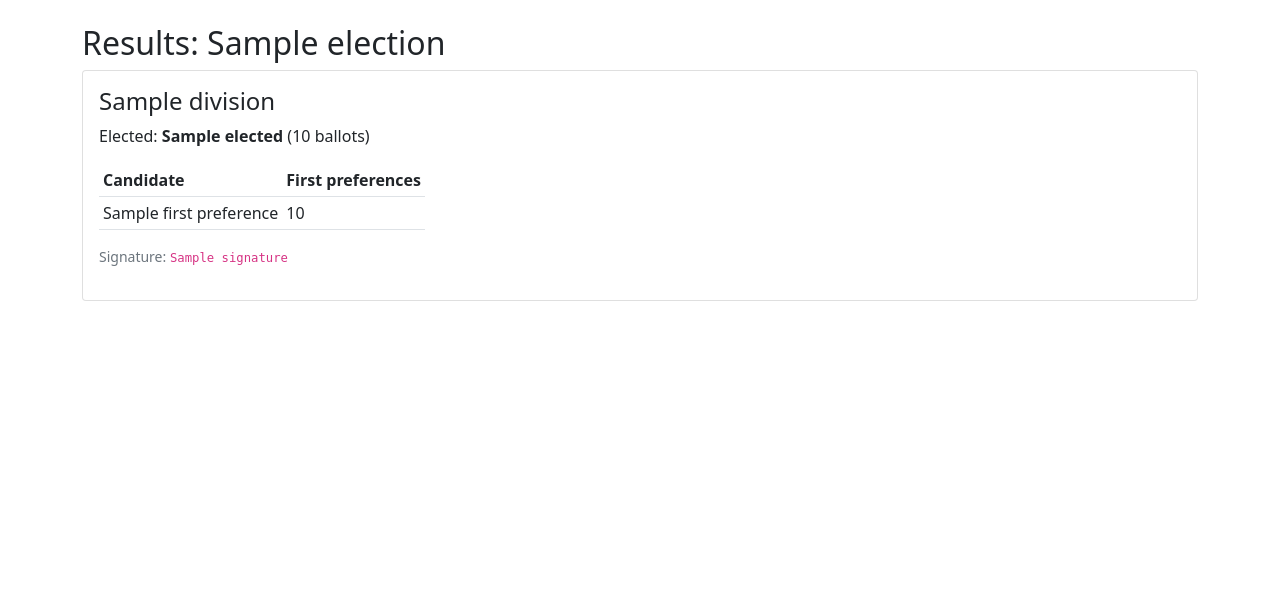
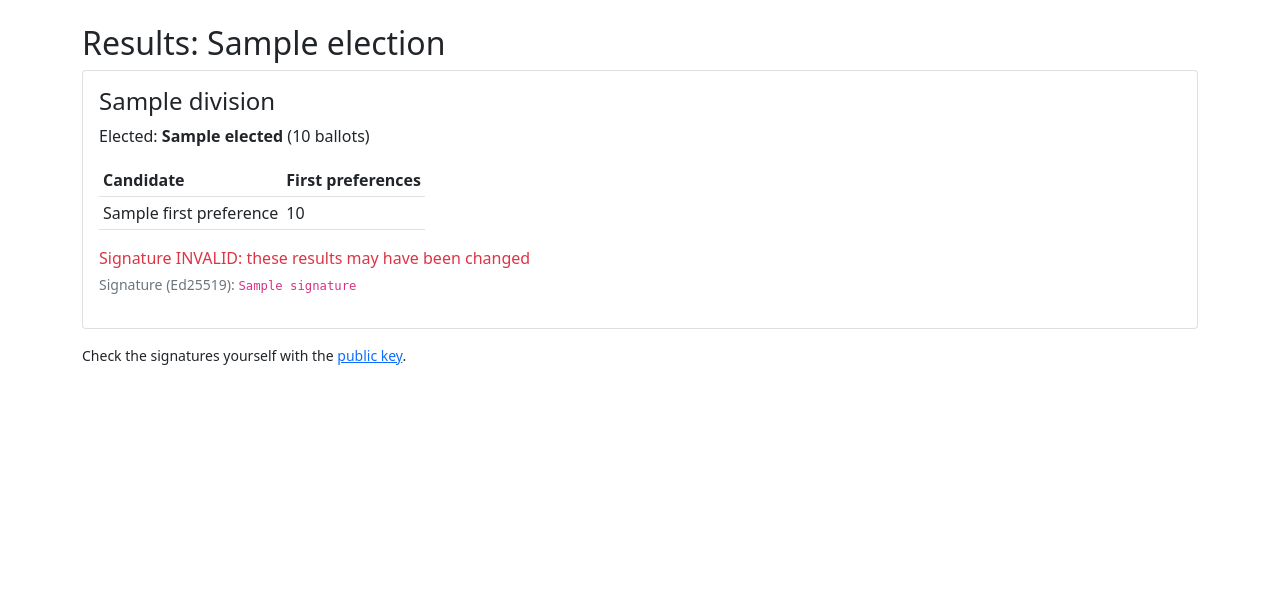
Before and after one commit to z-wang-rmit/Secure-Software-Systems_A3_Group-18, a Python web app: template templates/results.html in a window 1280 px wide. Shown: the part 56-662 px from the top of the page. Run offline with Jinja, Linux system fonts and the light colour scheme; the template is opened without the code that fills it: most values are stand-ins (such as "Sample title", 1, 10 or a date in 2020).

Commit message:
R18: publish the results public key and show signature checks
GET /api/v1/results/public-key serves the Ed25519 public key as text so
outside systems can verify results without trusting our verify API.
The results page shows whether each division's signature is valid.

```diff
--- a/app/utils/auth.py
+++ b/app/utils/auth.py
@@ -141,7 +141,7 @@ PUBLIC_ENDPOINTS = {
     'static', 'main.index', 'main.health_check',
     'auth.login', 'auth.register', 'auth.api_login',
     'auth.mfa_setup',
-    'results.view', 'results.api_results', 'results.api_verify',
+    'results.view', 'results.api_results', 'results.api_verify', 'results.api_public_key',
     'ballot.bulletin', 'ballot.api_bulletin', 'auth.mfa_verify',
 }
 
--- a/templates/results.html
+++ b/templates/results.html
@@ -13,10 +13,16 @@
                     <tr><td>{{ name }}</td><td>{{ votes }}</td></tr>
                 {% endfor %}
             </table>
-            <p class="small text-muted">Signature: <code class="receipt">{{ r.signature }}</code></p>
+            {% if valid[r.id] %}
+                <p class="text-success mb-1">Signature valid</p>
+            {% else %}
+                <p class="text-danger mb-1">Signature INVALID: these results may have been changed</p>
+            {% endif %}
+            <p class="small text-muted">Signature (Ed25519): <code class="receipt">{{ r.signature }}</code></p>
         </div>
     </div>
 {% else %}
     <p>No results yet.</p>
 {% endfor %}
+<p class="small">Check the signatures yourself with the <a href="{{ url_for('results.api_public_key') }}">public key</a>.</p>
 {% endblock %}
```
Also changed, not shown: app/routes/results.py (+14 -4 lines), tests/test_results.py (+26 -0 lines).
